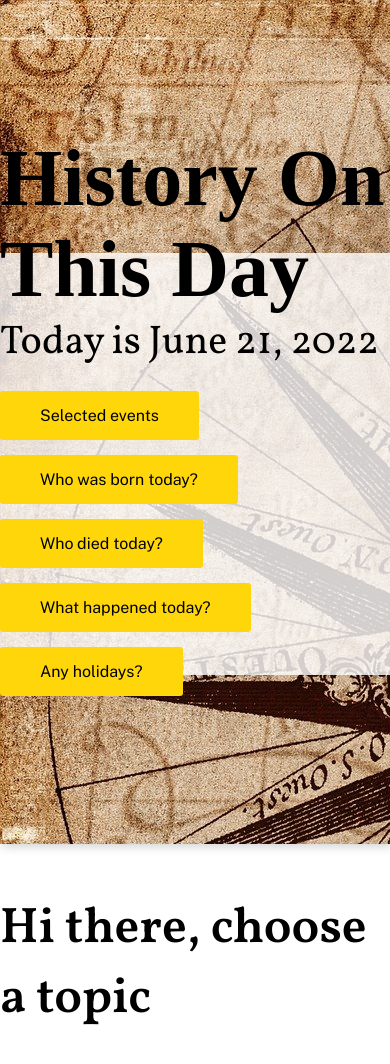
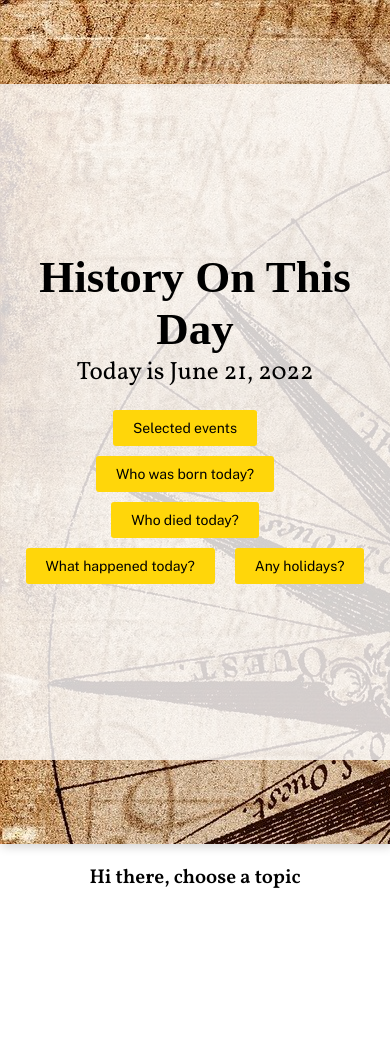
Before and after one commit to mmkrty/myprojects-history-today, a website: page index.html in a window 390 px wide. After the commit the page ends 897 px from the top, so only its background shows below. Drawn offline with nearby package versions, Linux system fonts and the light colour scheme; a web font is replaced by a local one.

Commit message:
complete basic media queries

```diff
--- a/style.css
+++ b/style.css
@@ -94,7 +94,7 @@ img {
   justify-content: center;
   align-items: flex-start;
   flex-wrap: wrap;
-  margin: 5rem 0 10rem 0;
+  /* margin: 5rem 0 10rem 0; */
 }
 
 /* card */
@@ -243,3 +243,157 @@ img {
 .inactive {
   display: none;
 }
+
+/* media queries */
+
+@media only screen and (min-width: 1600px) {
+  .container {
+    max-width: 150rem;
+    margin: 0 auto;
+  }
+
+  .card {
+    max-width: 20%;
+  }
+}
+
+@media only screen and (max-width: 1200px) {
+  .container {
+    max-width: 100rem;
+    margin: 0 auto;
+  }
+
+  .heading-primary {
+    font-size: 6rem;
+  }
+
+  .heading-secondary {
+    font-size: 3rem;
+    margin: 0.5rem 0;
+  }
+
+  .date-container {
+    font-size: 2.5rem;
+  }
+
+  .btn-container {
+    margin-top: 1rem;
+  }
+
+  .hero-section::before {
+    top: 25%;
+  }
+
+  .card {
+    max-width: 45%;
+  }
+}
+
+@media only screen and (max-width: 1050px) {
+  .container {
+    max-width: 80rem;
+    margin: 0 auto;
+  }
+  .card {
+    max-width: 45%;
+  }
+}
+
+@media only screen and (max-width: 800px) {
+  .container {
+    max-width: 70rem;
+    margin: 0 auto;
+  }
+
+  .render-container {
+    flex-direction: column;
+    justify-content: stretch;
+    align-items: center;
+    margin: 0;
+  }
+
+  .card {
+    max-width: 80%;
+    flex: 1;
+  }
+}
+
+@media only screen and (max-width: 800px) {
+  .container {
+    max-width: 70rem;
+    margin: 0 auto;
+  }
+}
+
+@media only screen and (max-width: 700px) {
+  .hero-section::before {
+    top: 10%;
+    height: 80%;
+  }
+
+  .control-container {
+    text-align: center;
+  }
+
+  .btn-container {
+    justify-content: center;
+    margin: 2rem 2rem 0 2rem;
+  }
+
+  .content-header {
+    margin-top: 2rem;
+    text-align: center;
+  }
+}
+
+@media only screen and (max-width: 520px) {
+  .hero-section::before {
+    top: 10%;
+    height: 80%;
+  }
+
+  .heading-primary {
+    font-size: 4.5rem;
+  }
+
+  .heading-secondary {
+    font-size: 2rem;
+    margin: 0.5rem 0;
+  }
+
+  .content-header {
+    font-size: 1.5rem;
+    margin: 2rem 1rem 0 1rem;
+  }
+
+  .btn,
+  .btn:link,
+  .btn:visited {
+    padding: 1rem 2rem;
+    font-size: 1.4rem;
+    margin-bottom: 1rem;
+  }
+
+  .card {
+    max-width: 90%;
+    flex: 1;
+  }
+}
+
+@media only screen and (max-width: 450px) {
+  .card__title-large {
+    font-size: 2.2rem;
+  }
+
+  .card__title-medium {
+    font-size: 1.8rem;
+  }
+
+  .card__subtitle-large {
+    font-size: 1.8rem;
+  }
+
+  .card__subtitle-medium {
+    font-size: 1.5rem;
+  }
+}
```
